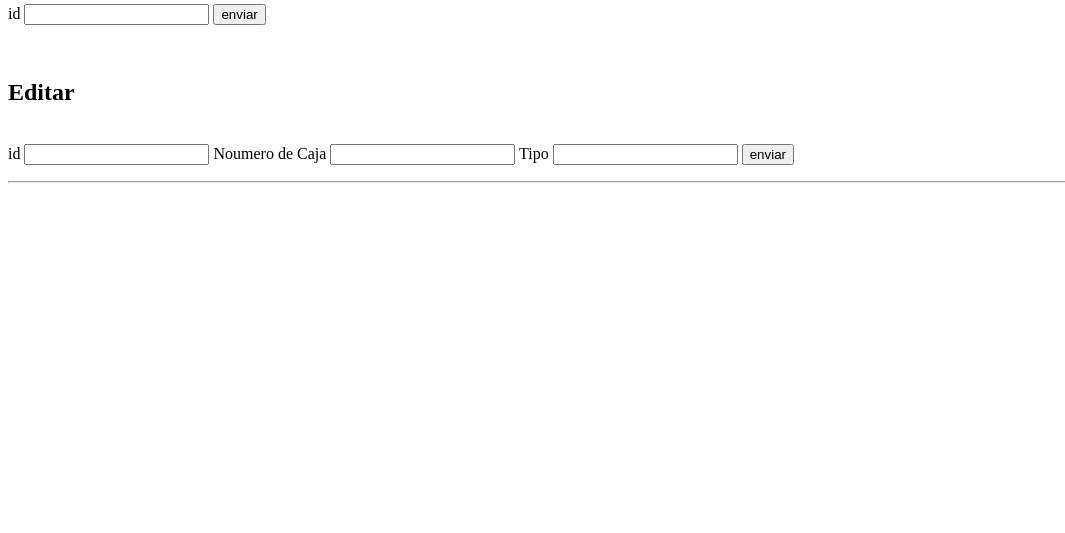
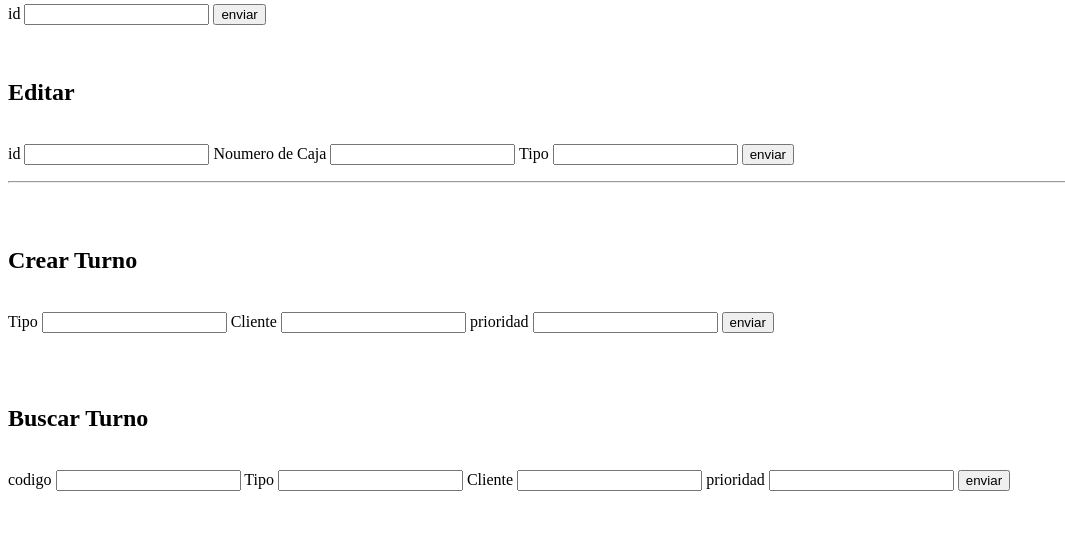
Before and after one commit to Rhazek12/wwwproject, a Django app: page / in a window 1280 px wide. Shown: the part 2446-2979 px from the top of the page, without its empty margins (0-1065 px from the left). Before the commit the page ends 2629 px from the top, so only its background shows below. Run offline with Django 4.2, Linux system fonts and the light colour scheme.

Commit message:
termiandos todos los crud necesarios para el proyecto

```diff
--- a/backend/models.py
+++ b/backend/models.py
@@ -1,5 +1,6 @@
 from django.db import models
 from django.core.validators import MaxValueValidator
+from django.utils.timezone import datetime
 
 # Create your models here.
 
@@ -30,8 +31,8 @@ class sede_caja (models.Model):
 
 class turno (models.Model):
 
-    codigo= models.CharField(max_length=5)
-    priodidad = models.BooleanField()
+    codigo= models.IntegerField(validators=[MaxValueValidator(1000)])
+    prioridad = models.BooleanField()
     tipo = models.CharField(max_length=20)
     fecha = models.DateTimeField(auto_now_add=True)
     id_cliente = models.ForeignKey(cliente,on_delete=models.CASCADE,default=0)
@@ -40,6 +41,7 @@ class atencion (models.Model):
 
     id_turno = models.ForeignKey(turno,on_delete=models.CASCADE)
     id_sede_caja = models.ForeignKey(sede_caja,on_delete=models.CASCADE)
+    fecha = models.DateTimeField( auto_now_add=True)
 
 class usuario_sede_caja (models.Model):
 
--- a/backend/templates/pruebas.html
+++ b/backend/templates/pruebas.html
@@ -181,5 +181,33 @@
         </form>
         <hr>
         <br>
+        <br>
+        <h2>Crear Turno</h2>
+        <br>
+        <form action="crear_turno/" method="GET">
+            <label>Tipo</label>
+            <input type="text" name="tipo">
+            <label>Cliente</label>
+            <input type="text" name="cedula_cliente">
+            <label>prioridad</label>
+            <input type="text" name="prioridad">
+            <input type="submit" value="enviar">
+        </form>
+        <br>
+        <br>
+        <h2>Buscar Turno</h2>
+        <br>
+        <form action="busqueda_turno/" method="GET">
+            <label>codigo</label>
+            <input type="text" name="codigo">
+            <label>Tipo</label>
+            <input type="text" name="tipo">
+            <label>Cliente</label>
+            <input type="text" name="cedula_cliente">
+            <label>prioridad</label>
+            <input type="text" name="prioridad">
+            <input type="submit" value="enviar">
+        </form>
+        <br>
     </body>
 </html>
--- a/backend/views.py
+++ b/backend/views.py
@@ -3,6 +3,7 @@ from django.shortcuts import render, get_object_or_404
 from backend.models import *
 from django.http import JsonResponse
 from .forms import *
+from datetime import datetime
 
 # Create your views here.
 
@@ -361,9 +362,13 @@ def crear_sede_caja(request):
         datos = sede_caja_form(request.GET)
 
         if datos.is_valid():
+            id_sede= request.GET["id_sede"]
+            id_caja= request.GET["id_caja"]
+            var_sede =get_object_or_404(sede, id = id_sede)
+            var_caja =get_object_or_404(caja, id = id_caja)
             var_sede_caja= sede_caja()
-            var_sede_caja.id_sede= datos.cleaned_data['id_sede']
-            var_sede_caja.id_caja = datos.cleaned_data['id_caja']
+            var_sede_caja.id_sede= var_sede
+            var_sede_caja.id_caja = var_caja
 
             var_sede_caja.save()
 
@@ -432,9 +437,13 @@ def crear_atencion(request):
         datos = atencion_form(request.GET)
 
         if datos.is_valid():
+            id_sede_caja= request.GET["id_sede_caja"]
+            id_turno= request.GET["id_turno"]
+            var_sede_caja =get_object_or_404(sede_caja, id = id_sede_caja)
+            var_turno =get_object_or_404(turno, id = id_turno)
             var_atencion= atencion()
-            var_atencion.id_turno= datos.cleaned_data['id_turno']
-            var_atencion.id_sede_caja = datos.cleaned_data['id_sede_caja']
+            var_atencion.id_turno= var_turno
+            var_atencion.id_sede_caja = var_sede_caja
 
             var_atencion.save()
 
@@ -503,9 +512,13 @@ def crear_usuario_sede_caja(request):
         datos = usuario_sede_caja_form(request.GET)
 
         if datos.is_valid():
+            id_sede_caja= request.GET["id_sede_caja"]
+            id_usuario= request.GET["id_usuario"]
+            var_sede_caja =get_object_or_404(sede_caja, id = id_sede_caja)
+            var_usuario =get_object_or_404(usuario, id = id_usuario)
             var_usuario_sede_caja= usuario_sede_caja()
-            var_usuario_sede_caja.id_usuario= datos.cleaned_data['id_usuario']
-            var_usuario_sede_caja.id_sede_caja = datos.cleaned_data['id_sede_caja']
+            var_usuario_sede_caja.id_usuario= var_usuario
+            var_usuario_sede_caja.id_sede_caja = var_sede_caja
 
             var_usuario_sede_caja.save()
 
@@ -515,3 +528,108 @@ def crear_usuario_sede_caja(request):
 
     return JsonResponse(False, safe=False)
 #------------------------------------------------------------------------------------------
+
+#CRUD DE TURNO
+
+def busqueda_turno(request):
+
+    turnos=""
+
+    if(request.GET["codigo"]):
+        codigo_request = request.GET["codigo"]
+        turnos = list(turno.objects.filter(codigo=codigo_request).values())
+    elif(request.GET["prioridad"]):
+        prioridad_request = request.GET["prioridad"]
+        turnos = list(turno.objects.filter(prioridad=prioridad_request).values())
+    elif(request.GET["tipo"]):
+        tipo_request = request.GET["tipo"]
+        turnos = list(turno.objects.filter(tipo=tipo_request).values())
+    elif(request.GET["cedula_cliente"]):
+        cedula_cliente_request = request.GET["cedula_cliente"]
+        var_cliente =get_object_or_404(cliente, cedula = cedula_cliente_request)
+        id_cliente_request = var_cliente.id
+        turnos = list(turno.objects.filter(id_cliente=id_cliente_request).values())
+    elif(request.GET["id"]):
+        id_request = request.GET["id"]
+        turnos = list(turno.objects.filter(id=id_request).values())
+    else:
+        turnos = list(turno.objects.values())
+
+    return JsonResponse(turnos, safe=False)
+
+def editar_turno(request):
+
+    if(request.GET["id"]):
+        id_turno = request.GET["id"]
+        var_turno =get_object_or_404(turno, id = id_turno)
+        datos = turno_form(request.GET)
+
+        if datos.is_valid():
+            var_turno.codigo = datos.cleaned_data['codigo']
+            var_turno.prioridad = datos.cleaned_data['prioridad']
+            var_turno.tipo = datos.cleaned_data['tipo']
+            var_turno.id_cliente = datos.cleaned_data['id_cliente']
+            var_turno.save()
+
+            return JsonResponse(True, safe=False)
+        else:
+            return JsonResponse(False, safe=False)
+    else:
+        return JsonResponse(False, safe=False)
+
+
+def eliminar_turno(request):
+
+    if(request.GET["id"]):
+        id_turno = request.GET["id"]
+        var_turno =get_object_or_404(turno, id = id_turno)
+        var_turno.delete()
+        return JsonResponse(True, safe=False)
+    else:
+        return JsonResponse(False, safe=False)
+
+
+def crear_turno(request):
+
+    datos = turno_form()
+
+    if (request.method == "GET"):
+        datos = turno_form(request.GET)
+        fecha_actual=datetime.today().strftime('%Y-%m-%d')
+        ultimo_regsitro = turno.objects.filter().last()
+        ultima_fecha= ultimo_regsitro.fecha
+        ultima_fecha = ultima_fecha.strftime('%Y-%m-%d')
+        ultimo_codigo = ultimo_regsitro.codigo
+        if(request.GET["prioridad"]):
+            prioridad_dada = True
+        else:
+            prioridad_dada = False
+        cedula_cliente= request.GET["cedula_cliente"]
+        var_cliente =get_object_or_404(cliente, cedula = cedula_cliente)
+
+        if datos.is_valid():
+            if (fecha_actual == ultima_fecha):
+                codigo_generado = ultimo_codigo + 1
+                var_turno= turno()
+                var_turno.prioridad = prioridad_dada
+                var_turno.tipo = datos.cleaned_data['tipo']
+                var_turno.id_cliente = var_cliente
+                var_turno.codigo = codigo_generado
+                var_turno.save()
+            else:
+                codigo_generado = 1
+                var_turno= turno()
+                var_turno.prioridad = prioridad_dada
+                var_turno.tipo = datos.cleaned_data['tipo']
+                var_turno.id_cliente = var_cliente
+                var_turno.codigo = codigo_generado
+                var_turno.save()
+
+            return JsonResponse(True, safe=False)
+        else:
+            return JsonResponse('hola', safe=False)
+
+    return JsonResponse('hola2', safe=False)
+#------------------------------------------------------------------------------------------
+
+#PRIORIDAD DE TURNO
--- a/www_project/urls.py
+++ b/www_project/urls.py
@@ -47,5 +47,9 @@ urlpatterns = [
     path('crear_usuario_sede_caja/', views.crear_usuario_sede_caja),
     path('eliminar_usuario_sede_caja/', views.eliminar_usuario_sede_caja),
     path('editar_usuario_sede_caja/', views.editar_usuario_sede_caja),
+    path('busqueda_turno/', views.busqueda_turno),
+    path('crear_turno/', views.crear_turno),
+    path('eliminar_turno/', views.eliminar_turno),
+    path('editar_turno/', views.editar_turno),
     path('',views.busqueda_test),
 ]
```
Also changed, not shown: backend/forms.py (+3 -4 lines), backend/migrations/0008_atencion_fecha.py (added), backend/migrations/0009_alter_atencion_fecha.py (added), backend/migrations/0010_rename_priodidad_turno_prioridad.py (added), backend/migrations/0011_alter_turno_codigo.py (added).
